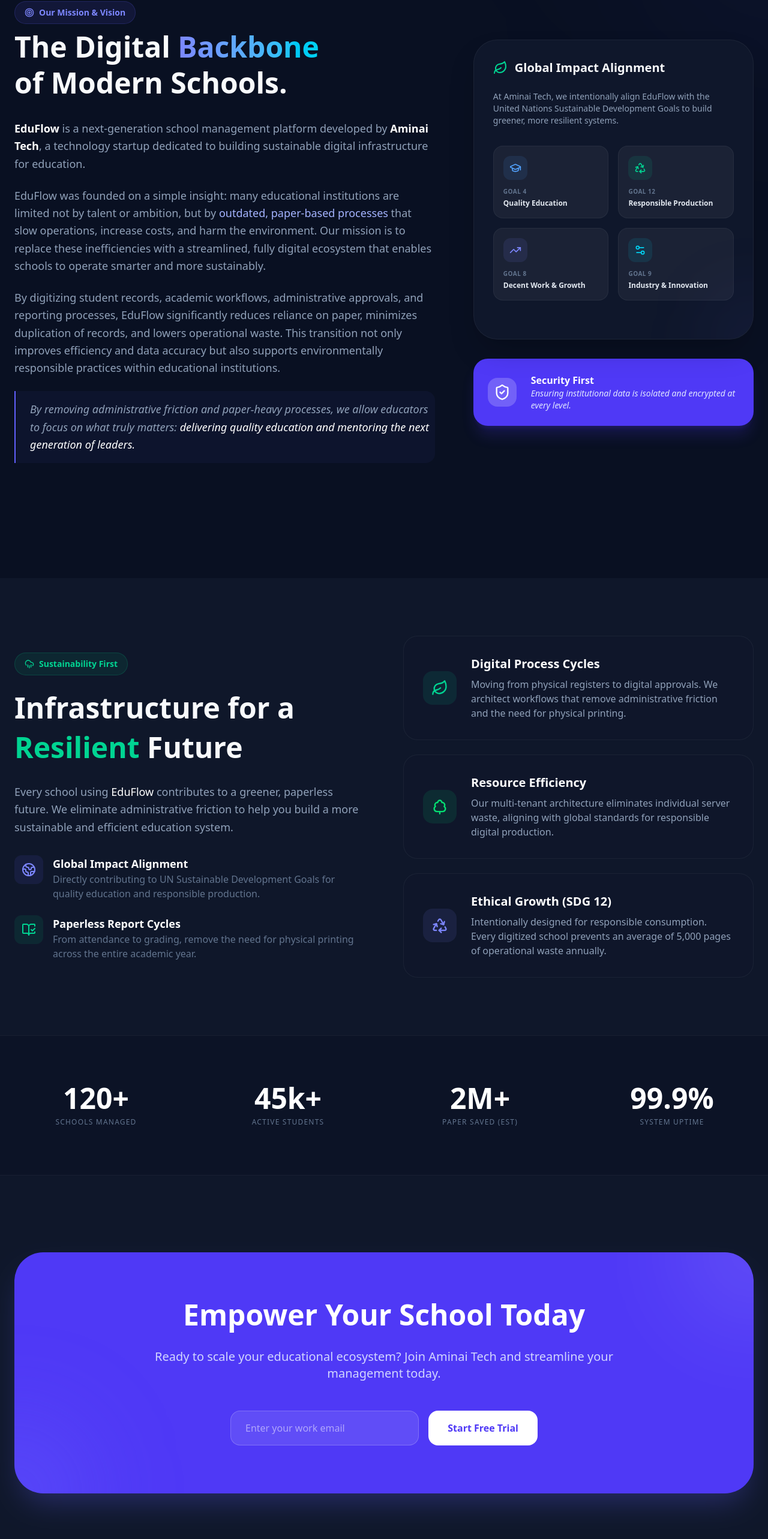
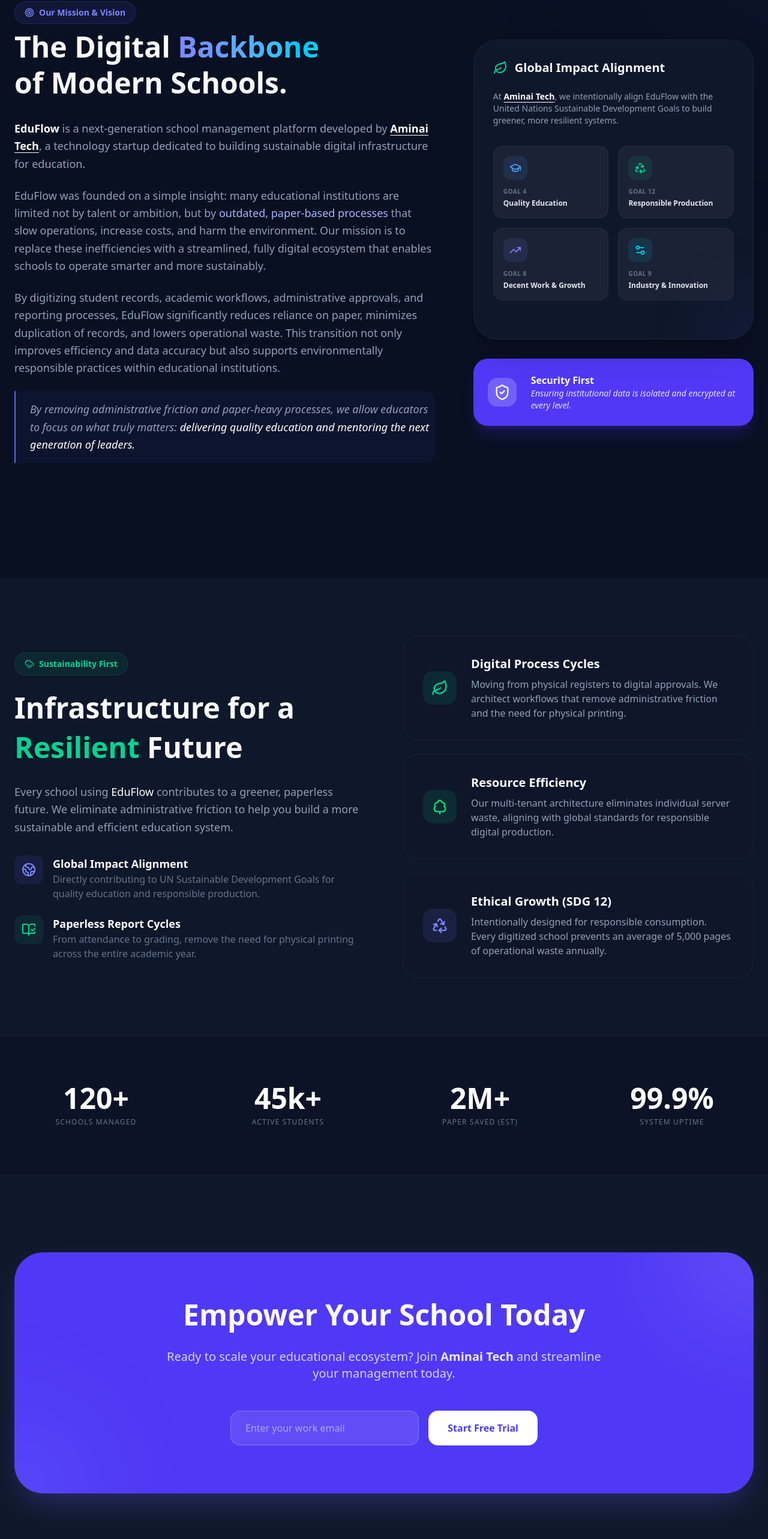
Before and after one commit to AminaiTech/EduFlow, a Next.js app: page / in a window 1280 px wide. Shown: the part 1932-4498 px from the top of the page at 60% size. Built offline with nearby package versions, Linux system fonts and the light colour scheme.

Commit message:
More Features Added

```diff
--- a/src/components/About.tsx
+++ b/src/components/About.tsx
@@ -1,6 +1,7 @@
 "use client";
 
 import { motion } from "framer-motion";
+import Link from "next/link";
 import {
     Target,
     Leaf,
@@ -45,7 +46,7 @@
 
                         <div className="space-y-6 text-slate-400 text-lg leading-relaxed">
                             <p>
-                                <span className="text-white font-semibold">EduFlow</span> is a next-generation school management platform developed by <span className="text-white font-semibold">Aminai Tech</span>, a technology startup dedicated to building sustainable digital infrastructure for education.
+                                <span className="text-white font-semibold">EduFlow</span> is a next-generation school management platform developed by <Link href="https://aminaitech.com" target="_blank" className="text-white font-semibold hover:text-indigo-400 transition-colors underline underline-offset-4">Aminai Tech</Link>, a technology startup dedicated to building sustainable digital infrastructure for education.
                             </p>
                             <p>
                                 EduFlow was founded on a simple insight: many educational institutions are limited not by talent or ambition, but by <span className="text-indigo-300">outdated, paper-based processes</span> that slow operations, increase costs, and harm the environment. Our mission is to replace these inefficiencies with a streamlined, fully digital ecosystem that enables schools to operate smarter and more sustainably.
@@ -72,7 +73,7 @@
                                     Global Impact Alignment
                                 </h3>
                                 <p className="text-slate-400 text-sm mb-8">
-                                    At Aminai Tech, we intentionally align EduFlow with the United Nations Sustainable Development Goals to build greener, more resilient systems.
+                                    At <Link href="https://aminaitech.com" target="_blank" className="text-white hover:text-indigo-400 transition-colors underline underline-offset-4 font-semibold">Aminai Tech</Link>, we intentionally align EduFlow with the United Nations Sustainable Development Goals to build greener, more resilient systems.
                                 </p>
 
                                 <div className="grid grid-cols-2 gap-4">
--- a/src/components/CTA.tsx
+++ b/src/components/CTA.tsx
@@ -18,7 +18,7 @@
                             Empower Your School Today
                         </h2>
                         <p className="text-indigo-100 text-lg md:text-xl mb-12 opacity-90">
-                            Ready to scale your educational ecosystem? Join Aminai Tech and streamline your management today.
+                            Ready to scale your educational ecosystem? Join <Link href="https://aminaitech.com" target="_blank" className="text-white font-bold hover:underline">Aminai Tech</Link> and streamline your management today.
                         </p>
                         <form
                             className="flex flex-col sm:flex-row gap-4 max-w-lg mx-auto"
--- a/src/components/Footer.tsx
+++ b/src/components/Footer.tsx
@@ -92,7 +92,7 @@
                 </div>
 
                 <div className="pt-8 border-t border-white/5 flex flex-col md:flex-row justify-between items-center gap-4 text-sm text-slate-500">
-                    <p>&copy; 2026 Aminai Technologies. All rights reserved.</p>
+                    <p>&copy; 2026 <Link href="https://aminaitech.com" target="_blank" className="hover:text-white transition-colors">Aminai Technologies</Link>. All rights reserved.</p>
                     <div className="flex gap-8">
                         <Link href="#" className="hover:text-white transition-colors">Documentation</Link>
                         <Link href="#" className="hover:text-white transition-colors">Help Center</Link>
```
